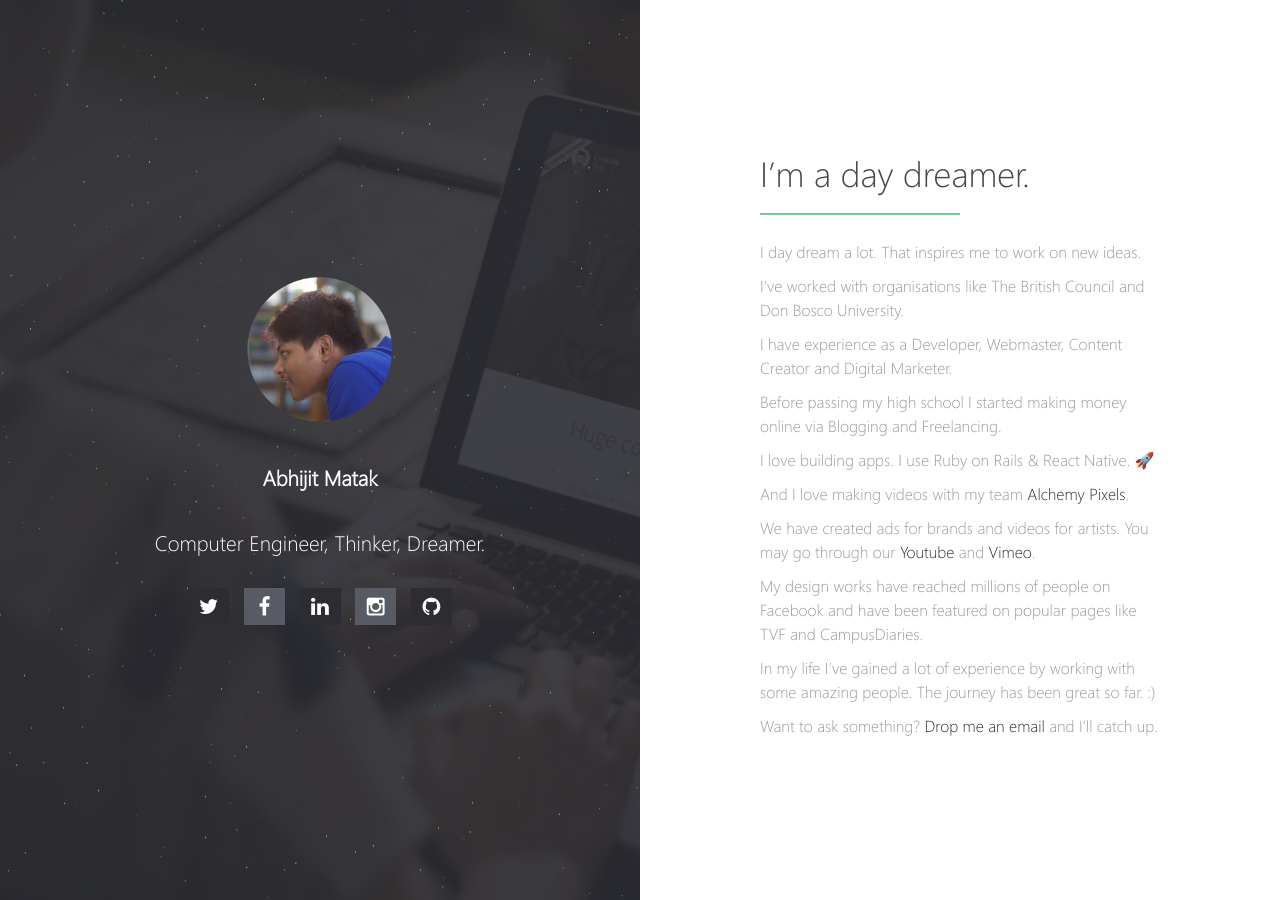
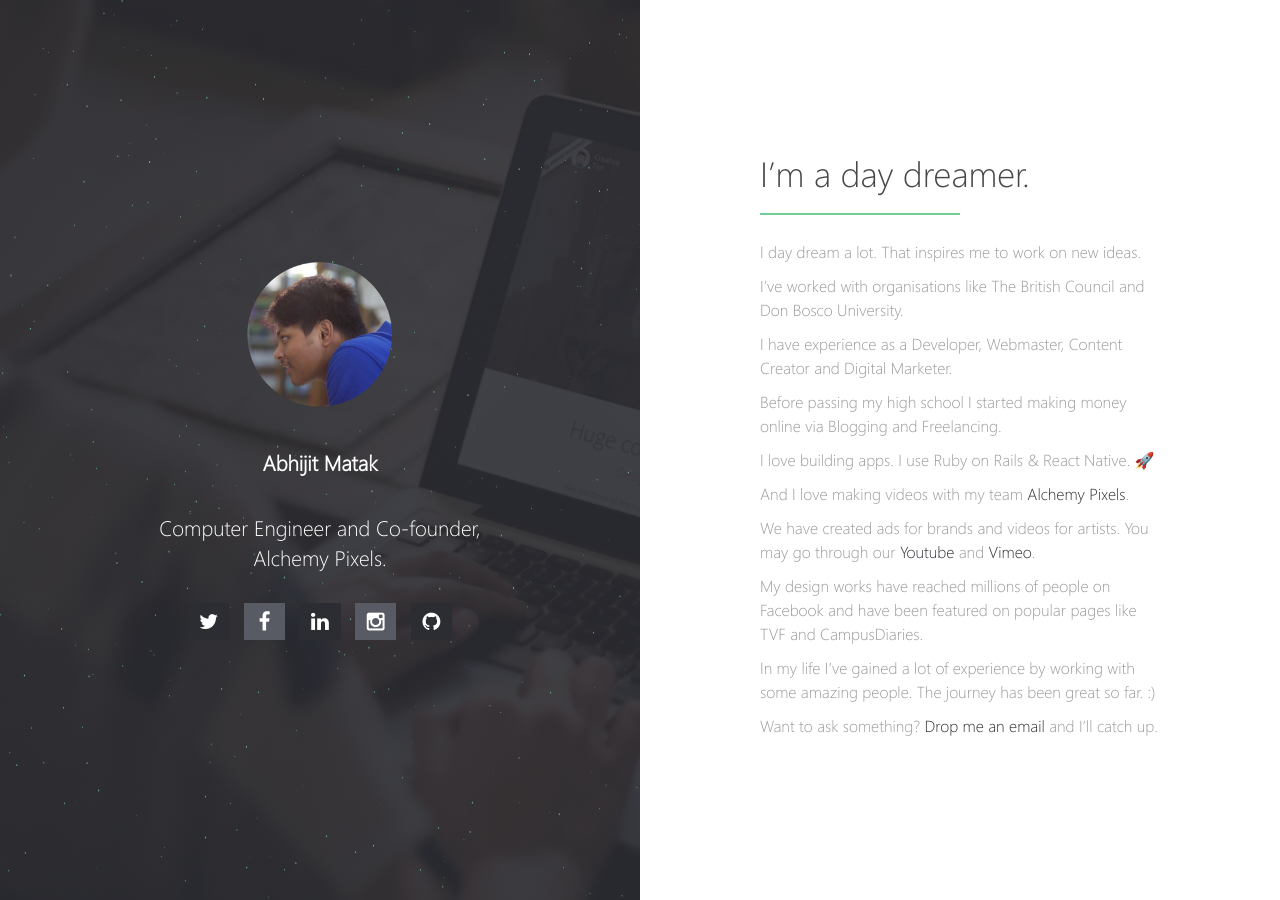
Before and after one commit to skyhitblog/skyhitblog.github.io, a Jekyll site: the page built from index.md, in a window 1280 px wide. Built offline with Jekyll 4.4.1, drawn with Linux system fonts in a browser that asks for light colours; our own code applies the rules of GitHub Pages for plain Markdown files.

Commit message:
Update _config.yml

```diff
--- a/_config.yml
+++ b/_config.yml
@@ -1,6 +1,6 @@
 # Site
 title: Abhijit Matak
-description: Computer Engineer, Thinker, Dreamer
+description: Computer Engineer and Co-founder, Alchemy Pixels
 url: http://skyhitblog.com/
 logo: avi.png                                       # Site logo
 locale: en_US
```
